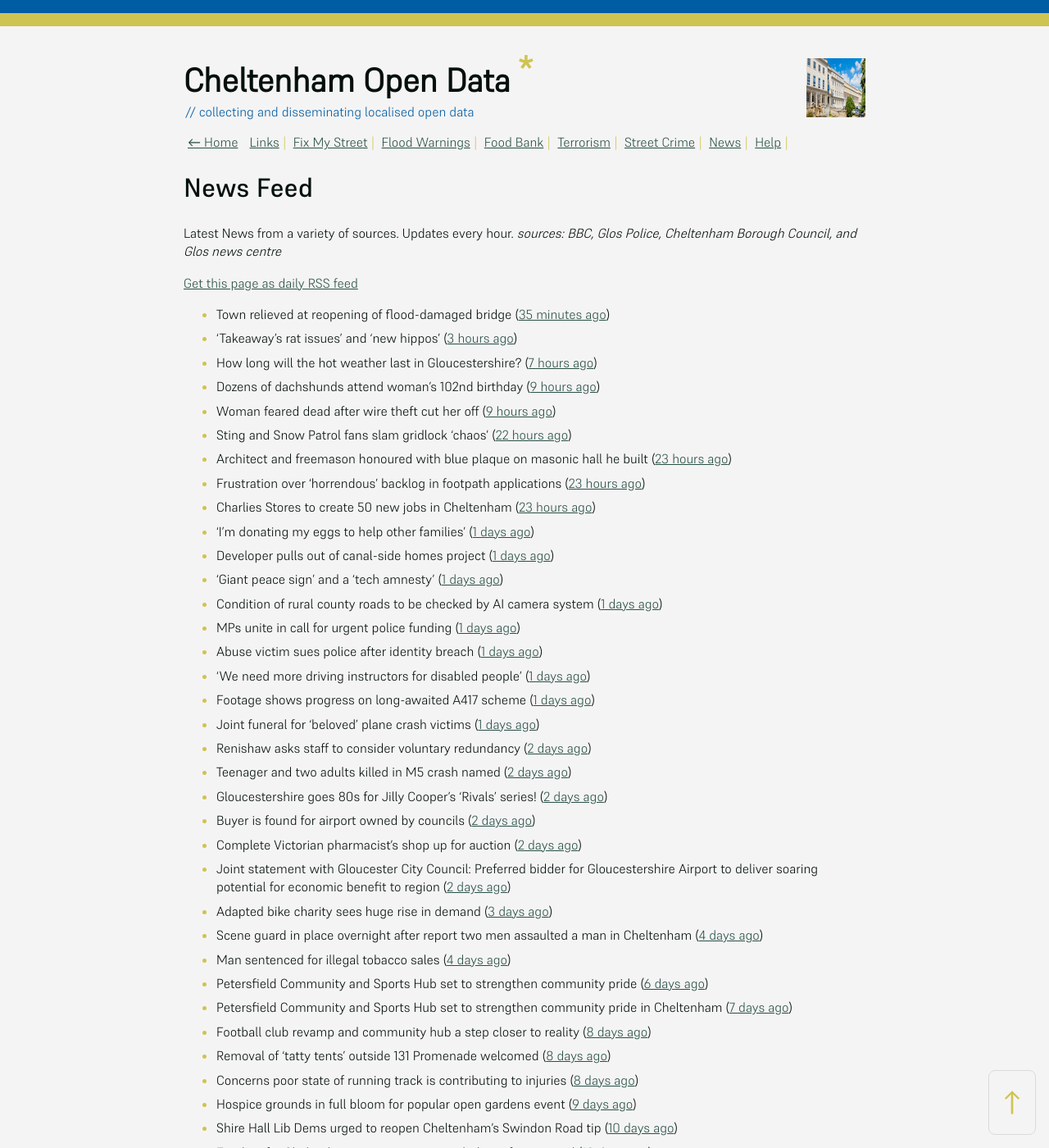
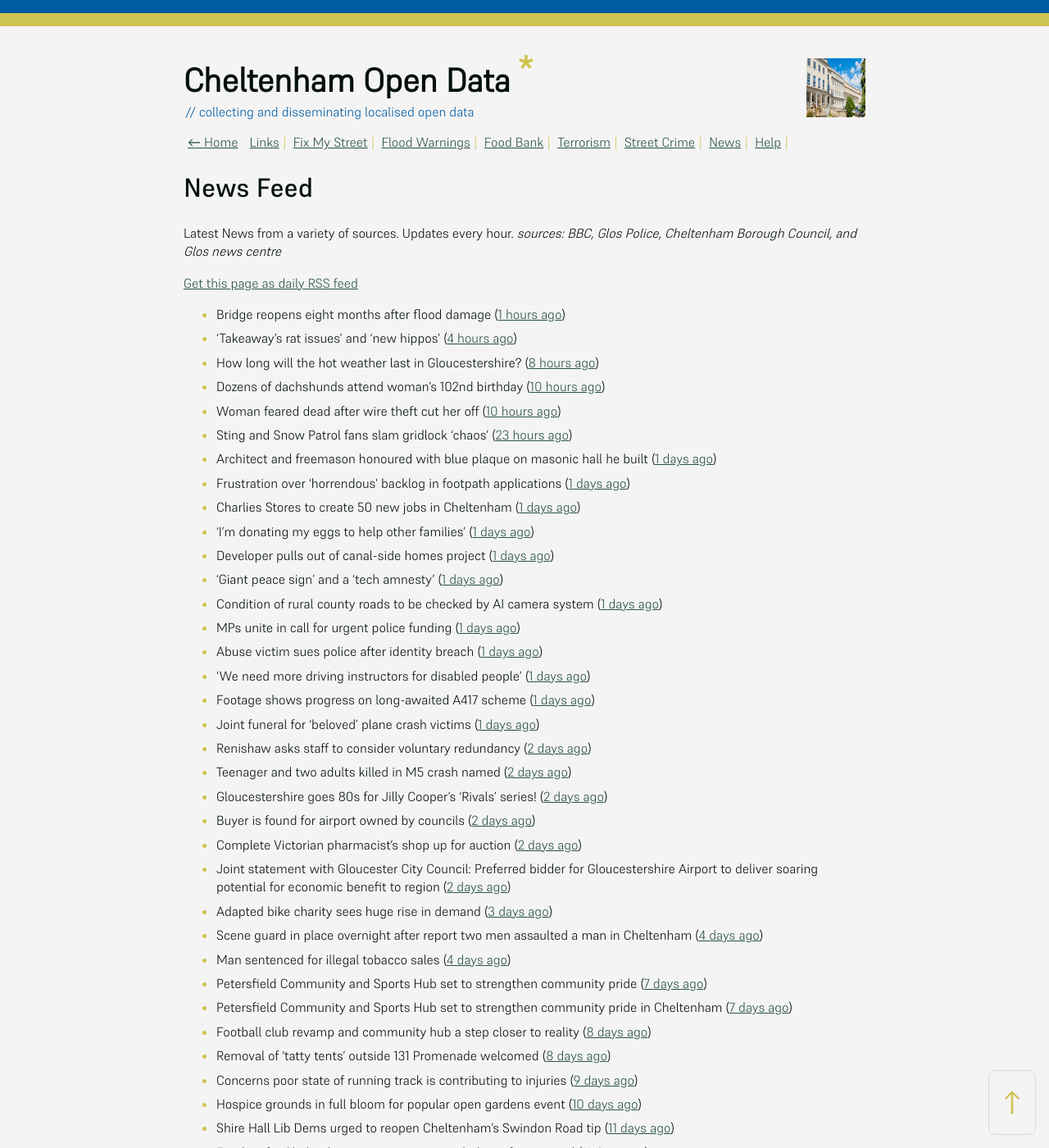
Before and after one commit to mat-0/cheltenham-open-data, a Jekyll site: the page built from _pages/news.md, in a window 1280 px wide and 1400 px high. Shown: the whole window at 82% size. Built offline with Jekyll 4.4.1, drawn with Linux system fonts in a browser that asks for light colours; some of the changed text lies outside the part shown.

Commit message:
Updated 2025-06-20 15:58:07

```diff
--- a/_pages/news.md
+++ b/_pages/news.md
@@ -12,15 +12,15 @@ _sources: BBC, Glos Police, Cheltenham Borough Council, and Glos news centre_
 [Get this page as daily RSS feed](/daily.rss)
 
 <!-- news_marker starts -->
-- Town relieved at reopening of flood-damaged bridge ([35 minutes ago](https://www.bbc.com/news/articles/cz09md3ve3no))
-- 'Takeaway's rat issues' and 'new hippos' ([3 hours ago](https://www.bbc.com/news/articles/c5ygx2p4lw5o))
-- How long will the hot weather last in Gloucestershire? ([7 hours ago](https://www.bbc.co.uk/sounds/play/p0lkf1rq))
-- Dozens of dachshunds attend woman's 102nd birthday ([9 hours ago](https://www.bbc.com/news/videos/c307l54nlrmo))
-- Woman feared dead after wire theft cut her off ([9 hours ago](https://www.bbc.com/news/articles/cp3k96521neo))
-- Sting and Snow Patrol fans slam gridlock 'chaos' ([22 hours ago](https://www.bbc.com/news/articles/cwygv0pqy74o))
-- Architect and freemason honoured with blue plaque on masonic hall he built ([23 hours ago](https://gloucesternewscentre.co.uk/architect-and-freemason-honoured-with-blue-plaque-on-masonic-hall-he-built/))
-- Frustration over ‘horrendous’ backlog in footpath applications ([23 hours ago](https://gloucesternewscentre.co.uk/frustration-over-horrendous-backlog-in-footpath-applications/))
-- Charlies Stores to create 50 new jobs in Cheltenham ([23 hours ago](https://gloucesternewscentre.co.uk/charlies-stores-to-create-50-new-jobs-in-cheltenham/))
+- Bridge reopens eight months after flood damage ([1 hours ago](https://www.bbc.com/news/articles/cz09md3ve3no))
+- 'Takeaway's rat issues' and 'new hippos' ([4 hours ago](https://www.bbc.com/news/articles/c5ygx2p4lw5o))
+- How long will the hot weather last in Gloucestershire? ([8 hours ago](https://www.bbc.co.uk/sounds/play/p0lkf1rq))
+- Dozens of dachshunds attend woman's 102nd birthday ([10 hours ago](https://www.bbc.com/news/videos/c307l54nlrmo))
+- Woman feared dead after wire theft cut her off ([10 hours ago](https://www.bbc.com/news/articles/cp3k96521neo))
+- Sting and Snow Patrol fans slam gridlock 'chaos' ([23 hours ago](https://www.bbc.com/news/articles/cwygv0pqy74o))
+- Architect and freemason honoured with blue plaque on masonic hall he built ([1 days ago](https://gloucesternewscentre.co.uk/architect-and-freemason-honoured-with-blue-plaque-on-masonic-hall-he-built/))
+- Frustration over ‘horrendous’ backlog in footpath applications ([1 days ago](https://gloucesternewscentre.co.uk/frustration-over-horrendous-backlog-in-footpath-applications/))
+- Charlies Stores to create 50 new jobs in Cheltenham ([1 days ago](https://gloucesternewscentre.co.uk/charlies-stores-to-create-50-new-jobs-in-cheltenham/))
 - 'I'm donating my eggs to help other families' ([1 days ago](https://www.bbc.com/news/articles/c5y614jm758o))
 - Developer pulls out of canal-side homes project ([1 days ago](https://www.bbc.com/news/articles/cwyxe24xr1jo))
 - 'Giant peace sign' and a 'tech amnesty' ([1 days ago](https://www.bbc.com/news/articles/cglzk58j8jxo))
@@ -39,22 +39,22 @@ _sources: BBC, Glos Police, Cheltenham Borough Council, and Glos news centre_
 - Adapted bike charity sees huge rise in demand ([3 days ago](https://www.bbc.co.uk/sounds/play/p0ljrsvr))
 - Scene guard in place overnight after report two men assaulted a man in Cheltenham ([4 days ago](https://gloucesternewscentre.co.uk/scene-guard-in-place-overnight-after-report-two-men-assaulted-a-man-in-cheltenham/))
 - Man sentenced for illegal tobacco sales ([4 days ago](https://gloucesternewscentre.co.uk/man-sentenced-for-illegal-tobacco-sales/))
-- Petersfield Community and Sports Hub set to strengthen community pride ([6 days ago](https://gloucesternewscentre.co.uk/petersfield-community-and-sports-hub-set-to-strengthen-community-pride/))
+- Petersfield Community and Sports Hub set to strengthen community pride ([7 days ago](https://gloucesternewscentre.co.uk/petersfield-community-and-sports-hub-set-to-strengthen-community-pride/))
 - Petersfield Community and Sports Hub set to strengthen community pride in Cheltenham ([7 days ago](https://www.cheltenham.gov.uk/news/article/3020/petersfield_community_and_sports_hub_set_to_strengthen_community_pride_in_cheltenham))
 - Football club revamp and community hub a step closer to reality ([8 days ago](https://gloucesternewscentre.co.uk/football-club-revamp-and-community-hub-a-step-closer-to-reality/))
 - Removal of ‘tatty tents’ outside 131 Promenade welcomed ([8 days ago](https://gloucesternewscentre.co.uk/removal-of-tatty-tents-outside-131-promenade-welcomed/))
-- Concerns poor state of running track is contributing to injuries ([8 days ago](https://gloucesternewscentre.co.uk/concerns-poor-state-of-running-track-is-contributing-to-injuries/))
-- Hospice grounds in full bloom for popular open gardens event ([9 days ago](https://gloucesternewscentre.co.uk/hospice-grounds-in-full-bloom-for-popular-open-gardens-event/))
-- Shire Hall Lib Dems urged to reopen Cheltenham’s Swindon Road tip ([10 days ago](https://gloucesternewscentre.co.uk/shire-hall-lib-dems-urged-to-reopen-cheltenhams-swindon-road-tip/))
-- Funding for Cheltenham sports community hub set for approval ([10 days ago](https://gloucesternewscentre.co.uk/funding-for-cheltenham-sports-community-hub-set-for-approval/))
+- Concerns poor state of running track is contributing to injuries ([9 days ago](https://gloucesternewscentre.co.uk/concerns-poor-state-of-running-track-is-contributing-to-injuries/))
+- Hospice grounds in full bloom for popular open gardens event ([10 days ago](https://gloucesternewscentre.co.uk/hospice-grounds-in-full-bloom-for-popular-open-gardens-event/))
+- Shire Hall Lib Dems urged to reopen Cheltenham’s Swindon Road tip ([11 days ago](https://gloucesternewscentre.co.uk/shire-hall-lib-dems-urged-to-reopen-cheltenhams-swindon-road-tip/))
+- Funding for Cheltenham sports community hub set for approval ([11 days ago](https://gloucesternewscentre.co.uk/funding-for-cheltenham-sports-community-hub-set-for-approval/))
 - Man ‘alarmed’ to find home included ‘without consent’ in 4000-house plan near M5 ([13 days ago](https://gloucesternewscentre.co.uk/man-alarmed-to-find-home-included-without-consent-in-4000-house-plan-near-m5/))
 - Cheltenham celebrates 10 years of prestigious Purple Flag ([14 days ago](https://www.cheltenham.gov.uk/news/article/3019/cheltenham_celebrates_10_years_of_prestigious_purple_flag))
 - Reshaping Cheltenham’s future with latest cabinet portfolio announcements ([14 days ago](https://www.cheltenham.gov.uk/news/article/3018/reshaping_cheltenhams_future_with_latest_cabinet_portfolio_announcements))
-- Cheltenham and Tewkesbury planners blasted for ‘caring more about bats than police’ in Elms Park decision ([14 days ago](https://gloucesternewscentre.co.uk/cheltenham-and-tewkesbury-planners-blasted-for-caring-more-about-bats-than-police-in-elms-park-decision/))
-- Gloucestershire Constabulary supports National Police Chiefs’ Council’s 2Wheel Operation ([14 days ago](https://gloucesternewscentre.co.uk/gloucestershire-constabulary-supports-national-police-chiefs-councils-2wheel-operation/))
-- Decision on tapas bar which wants people to ‘enjoy good food and nice wine’ ([14 days ago](https://gloucesternewscentre.co.uk/decision-on-tapas-bar-which-wants-people-to-enjoy-good-food-and-nice-wine/))
+- Cheltenham and Tewkesbury planners blasted for ‘caring more about bats than police’ in Elms Park decision ([15 days ago](https://gloucesternewscentre.co.uk/cheltenham-and-tewkesbury-planners-blasted-for-caring-more-about-bats-than-police-in-elms-park-decision/))
+- Gloucestershire Constabulary supports National Police Chiefs’ Council’s 2Wheel Operation ([15 days ago](https://gloucesternewscentre.co.uk/gloucestershire-constabulary-supports-national-police-chiefs-councils-2wheel-operation/))
+- Decision on tapas bar which wants people to ‘enjoy good food and nice wine’ ([15 days ago](https://gloucesternewscentre.co.uk/decision-on-tapas-bar-which-wants-people-to-enjoy-good-food-and-nice-wine/))
 - Development consent granted for M5 Junction 10 Improvements Scheme ([15 days ago](https://gloucesternewscentre.co.uk/development-consent-granted-for-m5-junction-10-improvements-scheme/))
-- £25k cash boost for much-loved Cheltenham Playhouse ([16 days ago](https://gloucesternewscentre.co.uk/25k-cash-boost-for-much-loved-cheltenham-playhouse/))
+- £25k cash boost for much-loved Cheltenham Playhouse ([17 days ago](https://gloucesternewscentre.co.uk/25k-cash-boost-for-much-loved-cheltenham-playhouse/))
 - £25k cash boost for much-loved Cheltenham Playhouse ([17 days ago](https://www.cheltenham.gov.uk/news/article/3017/25k_cash_boost_for_much-loved_cheltenham_playhouse))
 - Neighbourhood Watch encourages people to join to deter crime ([18 days ago](https://gloucesternewscentre.co.uk/neighbourhood-watch-encourages-people-to-join-to-deter-crime/))
 - ‘Ironic’ 131 Promenade precedent being used for Pittville Pump Room cafe plans ([18 days ago](https://gloucesternewscentre.co.uk/ironic-131-promenade-precedent-being-used-for-pittville-pump-room-cafe-plans/))
```
Also changed, not shown: _data/flood.json (+4 -4 lines), _pages/fix-my-street.md (+4 -4 lines), index.md (+4 -4 lines).
